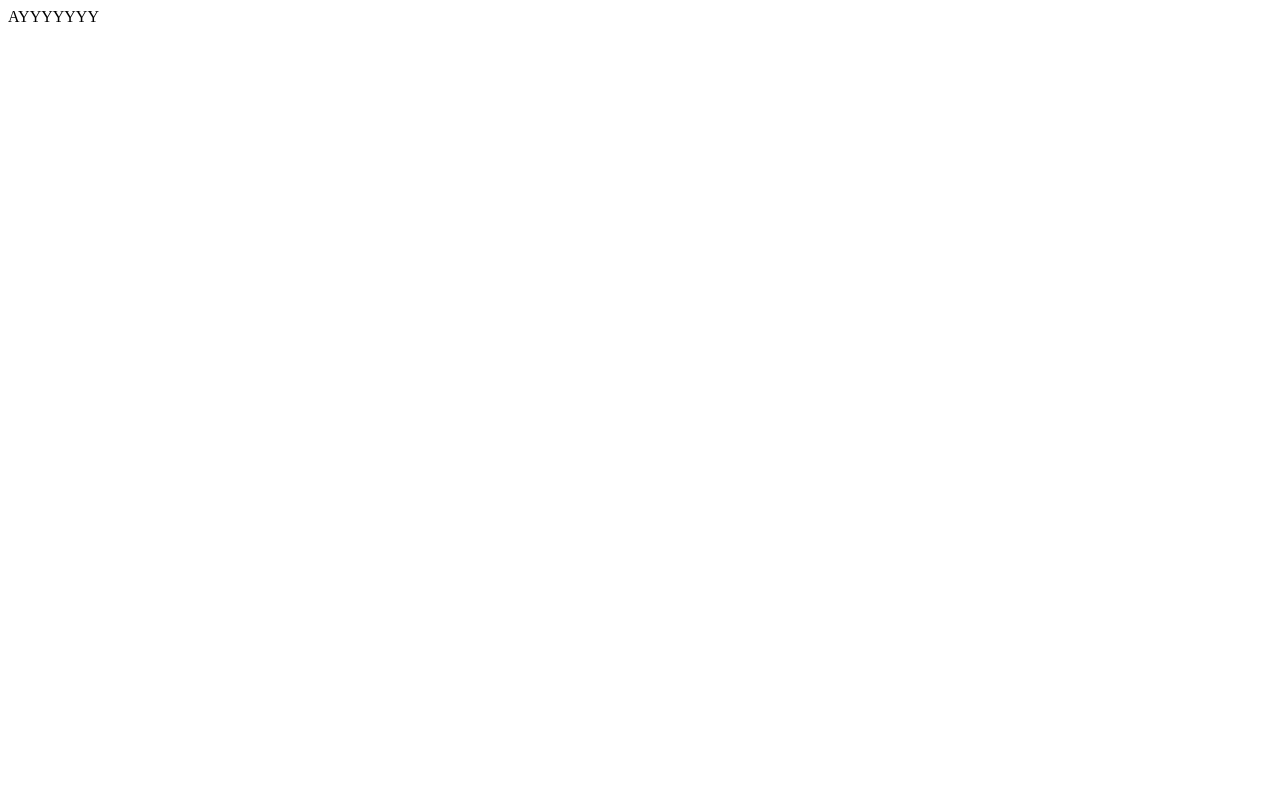
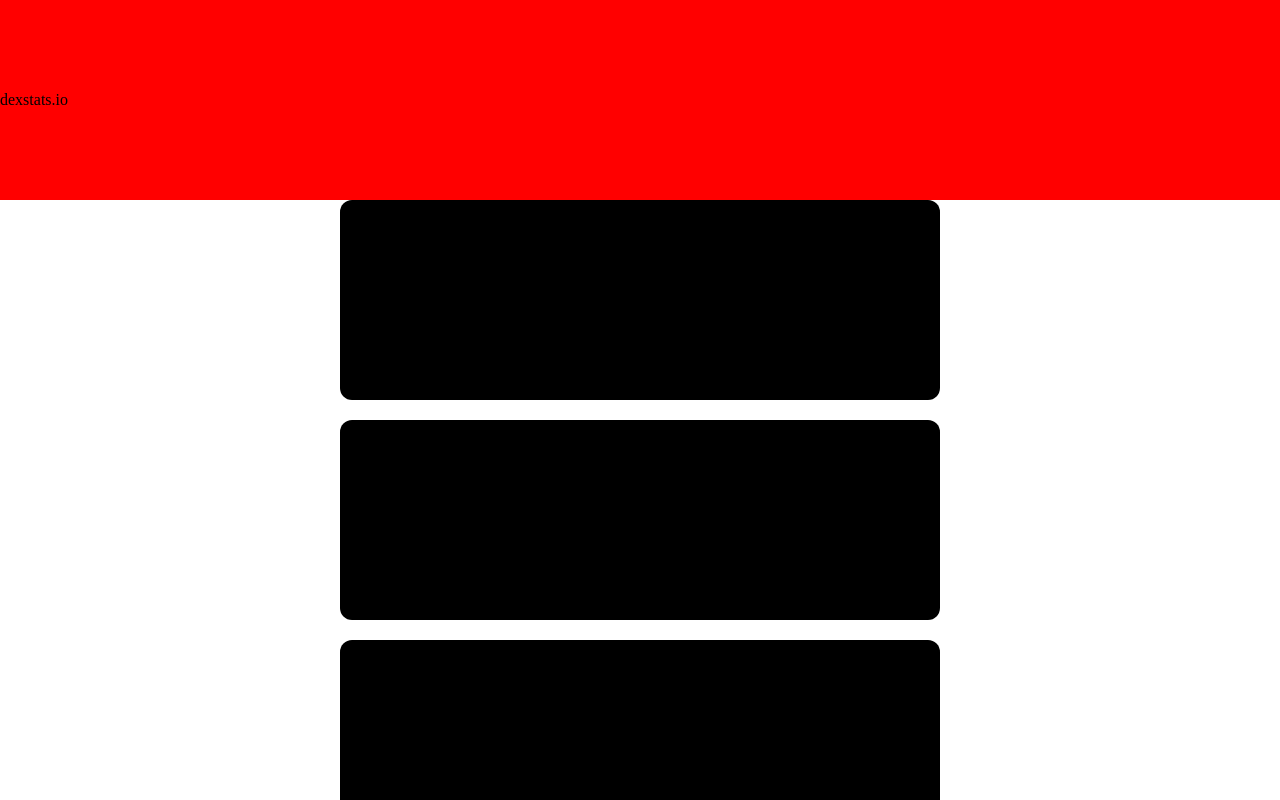
Before and after one commit to jawm17/dexstats.io, a React (Create React App) app in the folder dexstats/: page / in a window 1280 px wide. Built offline with nearby package versions, Linux system fonts and the light colour scheme.

Commit message:
Basic setup

```diff
--- a/dexstats/src/App.js
+++ b/dexstats/src/App.js
@@ -1,9 +1,10 @@
 import React from 'react';
+import Home from "./pages/Home";
 
 function App() {
   return (
     <div className="App">
-      AYYYYYYY
+        <Home />
     </div>
   );
 }
--- /dev/null
+++ b/dexstats/src/pages/Home.js
@@ -0,0 +1,26 @@
+import React from 'react';
+import "./homeStyle.css";
+
+export default function Home() {
+
+
+    return (
+        <div>
+            <div className="homeOuter">
+                <div className="header">
+                    <div className="title">
+                        dexstats.io
+                    </div>
+                </div>
+                <div className="exchanges">
+                    <div className="exchange">
+                    </div>
+                    <div className="exchange">
+                    </div>
+                    <div className="exchange">
+                    </div>
+                </div>
+            </div>
+        </div>
+    );
+}
--- /dev/null
+++ b/dexstats/src/pages/homeStyle.css
@@ -0,0 +1,39 @@
+* {
+    padding: 0;
+    margin: 0;
+}
+
+.homeOuter {
+    width: 100vw;
+    height: 100vh;
+    position: fixed;
+    display: flex;
+    justify-content: center;
+}
+
+.header {
+    position: fixed;
+    width: 100%;
+    height: 200px;
+    background-color: red;
+    display: flex;
+    align-items: center;
+}
+
+.title {
+
+}
+
+.exchanges {
+    width: 600px;
+    position: fixed;
+    top: 200px;
+}
+
+.exchange {
+    width: 100%;
+    height: 200px;
+    margin-bottom: 20px;
+    background-color: black;
+    border-radius: 12px;
+}
```
